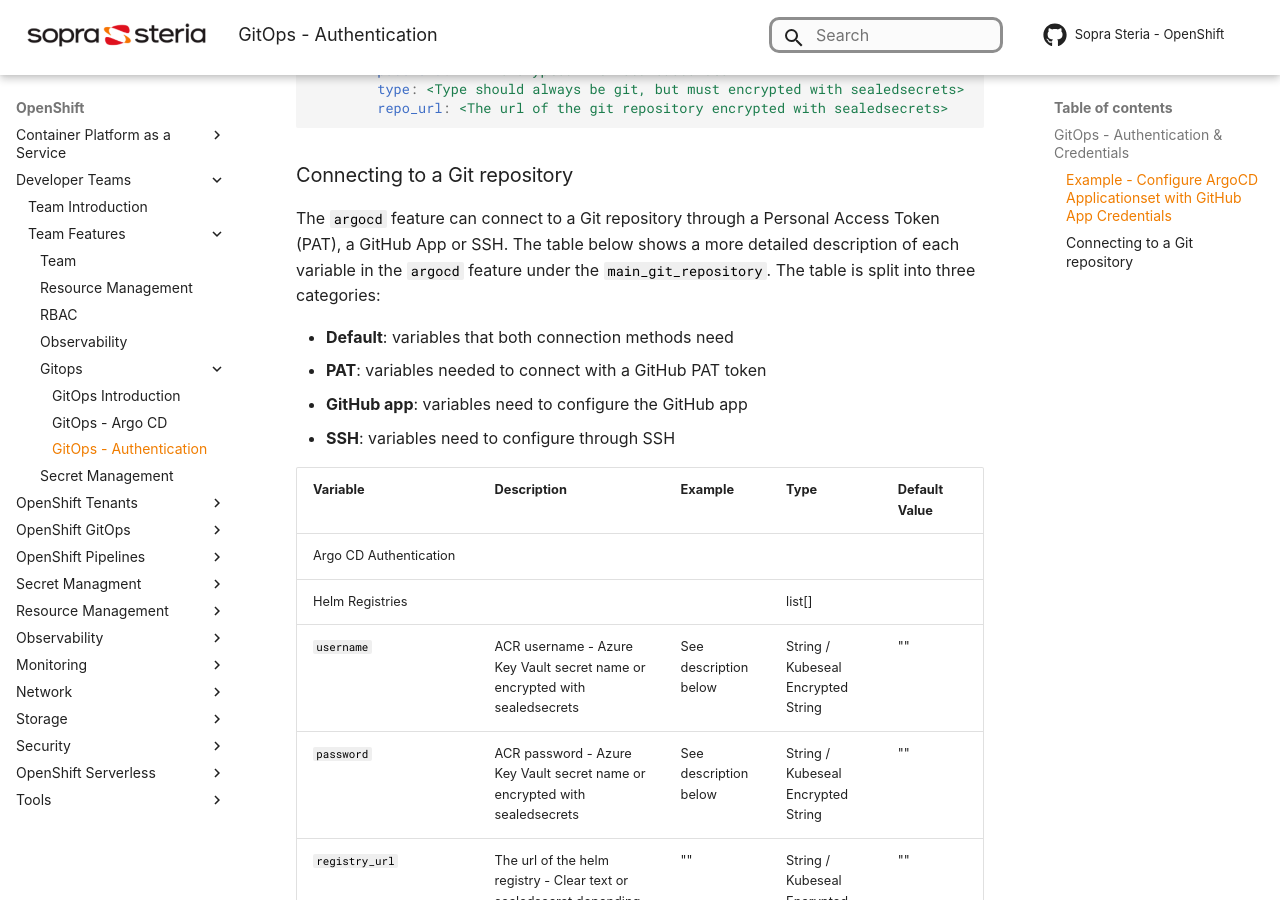
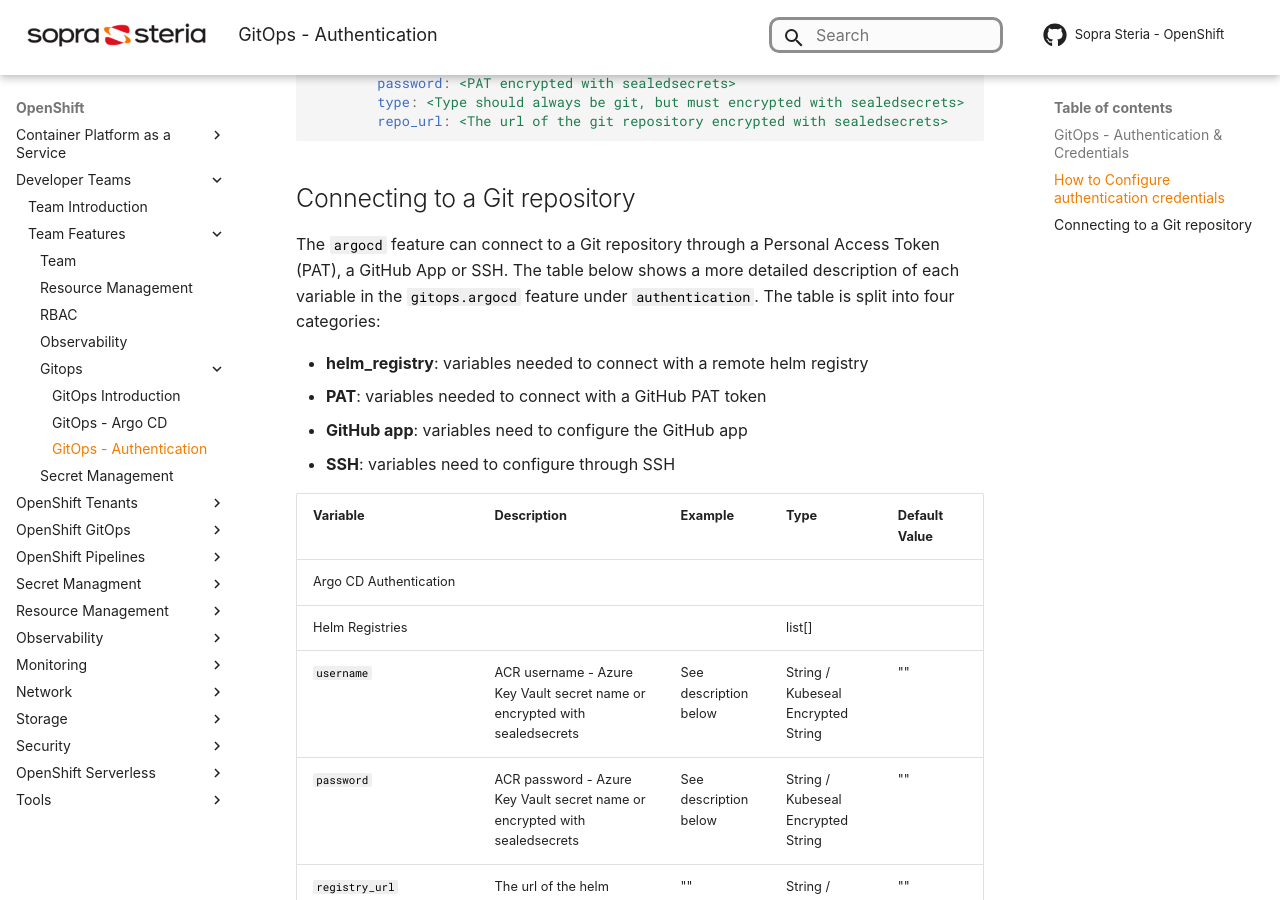
Before and after one commit to Sopra-Steria-Norge-Kubernetes/OpenShift, an MkDocs documentation site: the page built from docs/OpenShift Teams/Team features/gitops/gitops-authentication.md, in a window 1280 px wide and 900 px high, scrolled down 1984 px. Built offline with MkDocs 1.6.1 and Material for MkDocs 9.7.7, drawn with Linux system fonts in a browser that asks for light colours; some web fonts are replaced; comment, search, counter and statistics services are not loaded; some of the changed text lies outside the part shown.

Commit message:
small update

````diff
--- a/docs/OpenShift Teams/Team features/gitops/gitops-authentication.md
+++ b/docs/OpenShift Teams/Team features/gitops/gitops-authentication.md
@@ -2,7 +2,7 @@
 
 On this page you can find information related to the `gitops.authentication` feature in the team concept. This page contains an example of how to implement the credentials Argo CD will utilize to authenticate towards a repository
 
-### Example - Configure ArgoCD Applicationset with GitHub App Credentials
+## How to Configure authentication credentials
 
 Below we will go through an example on how to implemet the `gitops.authentication` feature in the team chart using GitHub App credentials as the authentication method. We will show how this can be done by using either external secrets or sealedsecrets.
 
@@ -84,10 +84,10 @@
         repo_url: <The url of the git repository encrypted with sealedsecrets>
 ```
 
-### Connecting to a Git repository
-The `argocd` feature can connect to a Git repository through a Personal Access Token (PAT), a GitHub App or SSH. The table below shows a more detailed description of each variable in the `argocd` feature under the `main_git_repository`. The table is split into three categories:
+## Connecting to a Git repository
+The `argocd` feature can connect to a Git repository through a Personal Access Token (PAT), a GitHub App or SSH. The table below shows a more detailed description of each variable in the `gitops.argocd` feature under `authentication`. The table is split into four categories:
 
-- **Default**: variables that both connection methods need
+- **helm_registry**: variables needed to connect with a remote helm registry
 - **PAT**: variables needed to connect with a GitHub PAT token
 - **GitHub app**: variables need to configure the GitHub app
 - **SSH**: variables need to configure through SSH
````
Also changed, not shown: docs/OpenShift Teams/Team features/gitops/gitops-argocd.md (+1 -1 lines).
